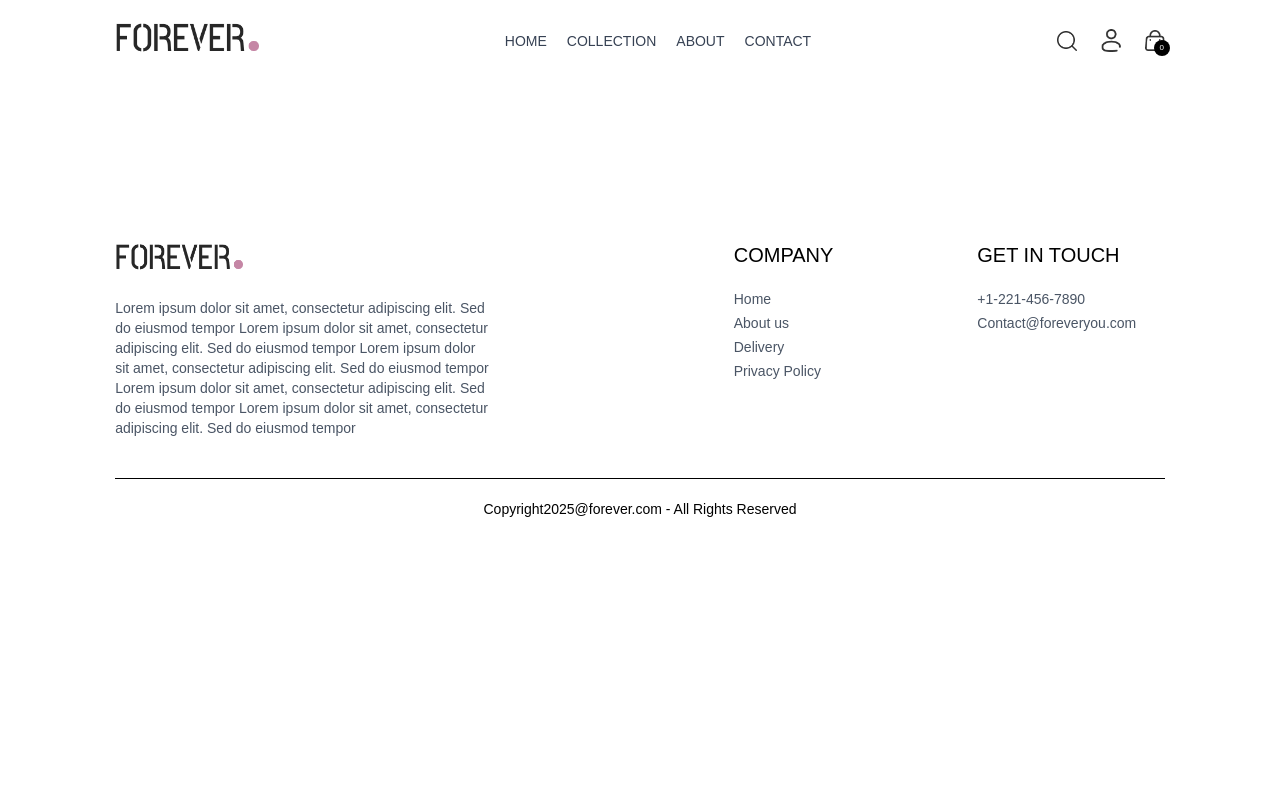
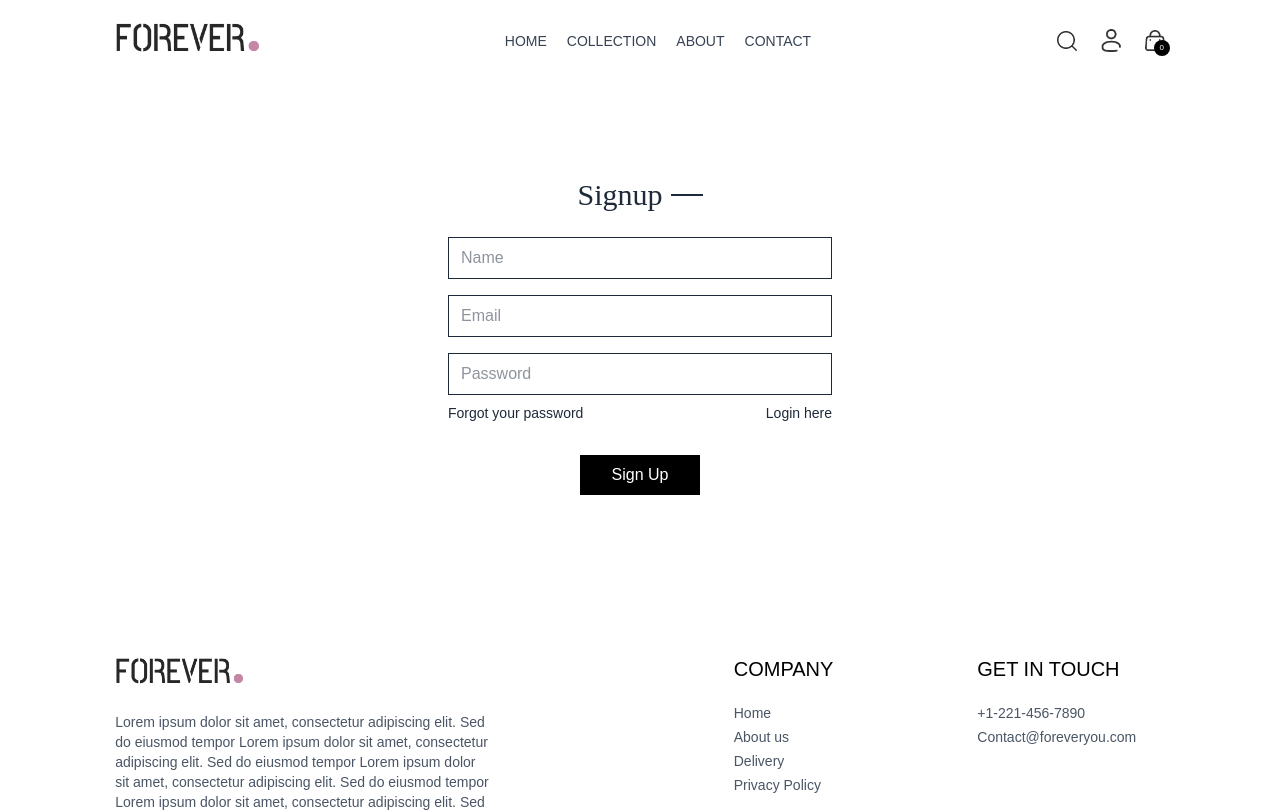
Before and after one commit to Saneajayy/ecommerce-app, a React (Vite) app in the folder frontend/: page /login in a window 1280 px wide. Shown: the top 812 px of the page. Built offline with nearby package versions, Linux system fonts and the light colour scheme.

Commit message:
Created Login and Signup page

```diff
--- a/frontend/src/components/Navbar.jsx
+++ b/frontend/src/components/Navbar.jsx
@@ -39,7 +39,7 @@
       <div className='flex items-center gap-6'>
         <img onClick={()=>setShowSearch(true)} src={assets.search_icon} className='w-5 cursor-pointer' alt="" />
             <div className='group relative'>
-              <img className='w-5 cursor-pointer' src={assets.profile_icon} alt="" />
+              <Link to='/login'><img className='w-5 cursor-pointer' src={assets.profile_icon} alt="" /> </Link>
                <div className='group-hover:block hidden absolute dropdown-menu right-0 pt-4'>
                 <div className='flex flex-col gap-2 w-36 py-3 px-5 bg-slate-100  text-gray-500 rounded'>
                   <p className='cursor-pointer hover:text-black' > Profile</p>
--- a/frontend/src/pages/Login.jsx
+++ b/frontend/src/pages/Login.jsx
@@ -1,10 +1,33 @@
-import React from 'react'
+import React, { useState } from 'react'
 
 const Login = () => {
+
+  const [currentState, setCurrentState] = useState('Signup');
+
+  const onSubmitHandler = async (event) => {
+    event.preventDefault();
+  }
+
   return (
-    <div>
+    <form onSubmit={onSubmitHandler} className='flex flex-col items-center w-[90%] sm:max-w-96 m-auto mt-14 gap-4 text-gray-800'>
+        <div className='inline-flex items-center gap-2 mb-2 mt-10'>
+          <p className='prata-regular text-3xl'>{currentState}</p>
+          <hr className='border-none h-[1.5px] w-8 bg-gray-800' />
+        </div>
+      {currentState === 'Login' ? '' : <input type="text" className='w-full px-3 py-2 border border-gray-800' placeholder='Name' required />}
+      <input type="email" className='w-full px-3 py-2 border border-gray-800' placeholder='Email' required />
+      <input type="password" className='w-full px-3 py-2 border border-gray-800' placeholder='Password' required />
+      <div className='w-full flex justify-between text-sm mt-[-8px]'>
+        <p className='cursor-pointer'>Forgot your password</p>
+        {
+          currentState === 'Login'
+          ? <p onClick={()=>setCurrentState('Signup')} className='cursor-pointer'> Create account </p>
+          : <p onClick={()=>setCurrentState('Login')} className='cursor-pointer'> Login here </p>
+        }
+      </div>
+      <button className='bg-black text-white fint-light px-8 py-2 mt-4'>{currentState === 'Login' ? 'Sign In' : 'Sign Up'}</button>
+    </form>
 
-    </div>
   )
 }
 
--- a/frontend/src/pages/PlaceOrder.jsx
+++ b/frontend/src/pages/PlaceOrder.jsx
@@ -38,7 +38,7 @@
 
         {/* ---- right side ----- */}
         <div className='mt-8'>
-          <div className='mt-8 min-w-80'>
+          <div className='min-w-80'>
             <CartTotal/>
           </div>
 
```
